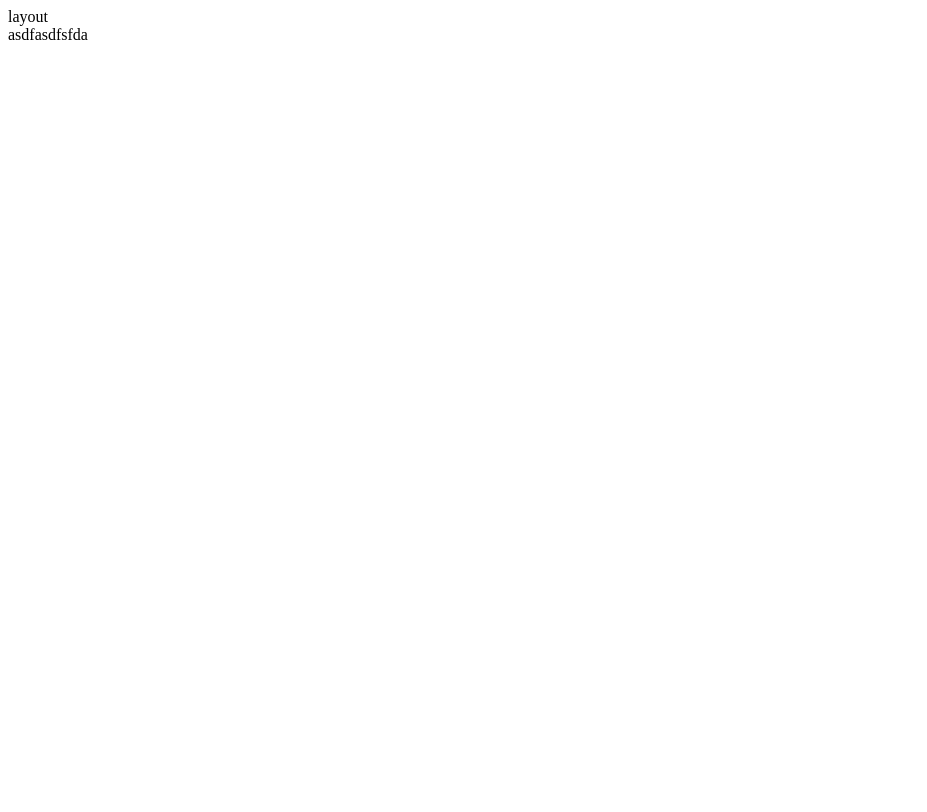
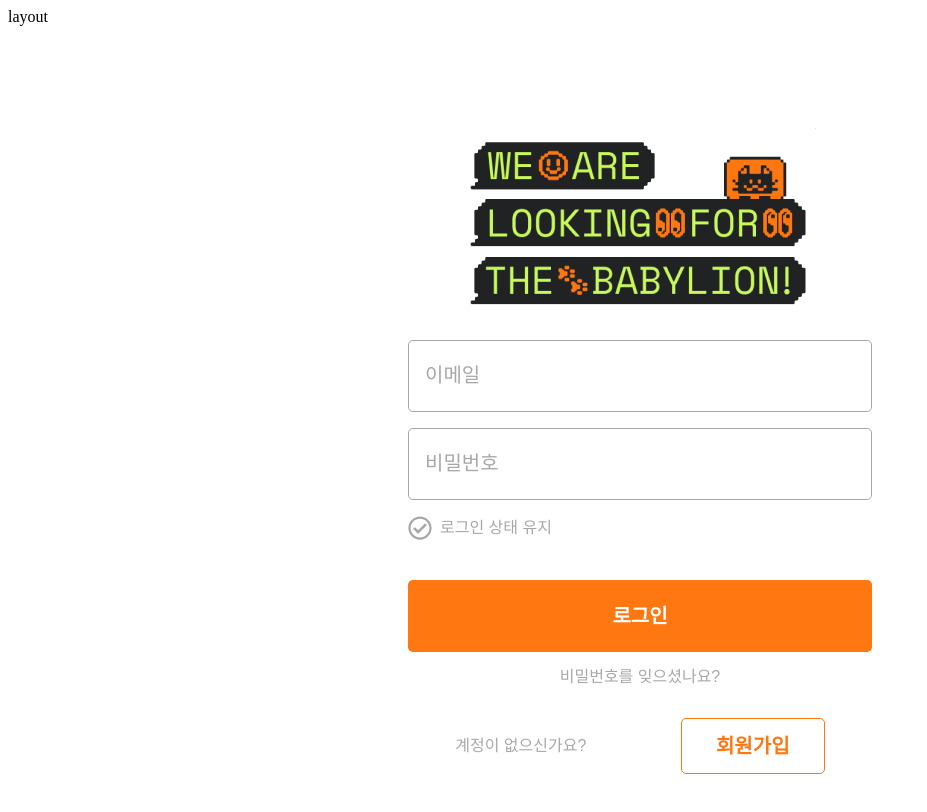
Before and after one commit to Likelion-YeungNam-Univ/yuLion_client, a React (Create React App) app: page /signin in a window 1280 px wide. Shown: the top 812 px of the page, without its empty margins (0-927 px from the left). Built offline with nearby package versions, Linux system fonts and the light colour scheme.

Commit message:
[feat] Signin page's  design & form logic

```diff
--- a/src/pages/Signin.js
+++ b/src/pages/Signin.js
@@ -1,9 +1,144 @@
+import { useForm } from "react-hook-form";
+import { Link } from "react-router-dom";
+import { FaRegCheckCircle, FaCheckCircle } from "react-icons/fa";
+import { useState } from "react";
+import {
+  SigninContainer,
+  SigninImg,
+  InputWrap,
+  SigninInput,
+  ErrorMsg,
+  KeepSigninBox,
+  Span,
+  SpanWrap,
+  IconBtnWrap,
+  SignInBtn,
+  SignupBox,
+  SignupBtn,
+} from "../styles/SigninStyle"
+
+// Test용 API
+const tempAPI = (data) => {
+  return new Promise((resolve,) => {
+    setTimeout(() => {
+      resolve({...data, isOK: true});
+    }, 1000);
+  });
+}
+
+
 const Signin = () => {
-    return (
-        <div>
-            asdfasdfsfda
-        </div>
-    );
+
+  const {
+    register,
+    handleSubmit,
+    formState: {isSubmitting, errors},
+  } = useForm()
+
+  const [keepSignin, setKeepSignin] = useState(false)
+
+  const handleKeepSignin = (e) => {
+    e.preventDefault()
+    setKeepSignin(!keepSignin)
+  }
+
+  const onSubmit = async(data) => {
+    console.log("data : ",data)
+    try {
+      const res = await tempAPI(data)
+      console.log(res)
+    } catch(e) {
+      console.error(e)
+    }
+  }
+
+
+  return (
+    <SigninContainer>
+      <form
+        noValidate
+        onSubmit={handleSubmit(onSubmit)}
+      >
+
+        <SigninImg src="./signin-image.png"></SigninImg>
+
+        {/* Email */}
+        <InputWrap>
+          <SigninInput
+            id="email"
+            type="email"
+            placeholder="이메일"
+            {...register("email", {
+              required: "이메일을 입력해 주세요.",
+            })}
+            disabled={isSubmitting}
+          ></SigninInput>
+          {errors.email && <ErrorMsg>
+            {errors.email.message}
+          </ErrorMsg>}
+        </InputWrap>
+
+
+        {/* Password */}
+        <InputWrap>
+          <SigninInput
+            id="password"
+            type="password"
+            placeholder="비밀번호"
+            {...register("password", {
+              required: "비밀번호를 입력해 주세요."
+            })}
+            disabled={isSubmitting}
+          ></SigninInput>
+          {errors.password && <ErrorMsg>
+            {errors.password.message}
+          </ErrorMsg>}
+        </InputWrap>
+
+
+        {/* Keep Sign in */}
+        <KeepSigninBox>
+          <IconBtnWrap
+            type="button"
+            $isCheck={keepSignin}
+            onClick={handleKeepSignin}
+          >
+            {keepSignin ? <FaCheckCircle /> : <FaRegCheckCircle />}
+          </IconBtnWrap>
+          <Span>
+            로그인 상태 유지
+          </Span>
+        </KeepSigninBox>
+
+        {/* Sign in Button */}
+        <SignInBtn type="submit" disabled={isSubmitting}>
+          로그인
+        </SignInBtn>
+
+        {/* Find Password */}
+        <SpanWrap>
+          <Link to={"/signup"} >
+            <Span>
+              비밀번호를 잊으셨나요?
+            </Span>
+          </Link>
+        </SpanWrap>
+
+
+        {/* Sign up */}
+        <SignupBox>
+          <Span>
+            계정이 없으신가요?
+          </Span>
+          <Link to={"/signup"} >
+            <SignupBtn>회원가입</SignupBtn>
+          </Link>
+        </SignupBox>
+
+
+      </form>
+    </SigninContainer>
+  );
 };
 
 export default Signin;
--- /dev/null
+++ b/src/styles/SigninStyle.js
@@ -0,0 +1,158 @@
+import styled from "styled-components";
+
+// FIXME : Header의 Height를 임시적으로 적용
+const HEADER_HEIGHT = "65px"
+
+// Color
+const GRAY30 = "#A8A8A8"
+const GRAY50 = "#1F1F1F"
+const PRIMARY = "#FF7710"
+const WHITE = "#FFFFFF"
+
+const SigninContainer = styled.div`
+  // FIXME : 글꼴 관련 변경 시 수정 필요
+  font-family: 'Pretendard Variable', sans-serif;
+  display: flex;
+  align-items: center;
+  width: 464px;
+  // FIXME : CSS 초기화 진행 시 {-16px} 부분 삭제
+  height: calc(100dvh - ${HEADER_HEIGHT} - 16px);
+  margin: auto;
+  padding-top: ${HEADER_HEIGHT};
+  & form{
+    width: 100%;
+  }
+
+  & a{
+    text-decoration: none;
+  }
+
+`
+
+const SigninImg = styled.img`
+  display: block;
+  margin: auto;
+  padding-bottom: 24px;
+`
+
+const InputWrap = styled.div`
+  margin-bottom: 16px;
+`
+const SigninInput = styled.input`
+  display: block;
+  width: 100%;
+  height: 72px;
+  padding: 16px;
+  font-size: 20px;
+  color: ${GRAY50};
+  box-sizing: border-box;
+  border-radius: 5px;
+  border: 1px solid ${GRAY30};
+  transition: 0.2s;
+
+  &::placeholder {
+    color: ${GRAY30};
+  }
+
+  &:focus{
+    outline: 0;
+    border: 1px solid ${PRIMARY};
+  }
+
+  &:disabled {
+    color: ${GRAY30};
+  }
+
+`
+
+const ErrorMsg = styled.span`
+  font-size: 14px;
+  color: red;
+  &::before{
+    margin: 0px 8px;
+    font-weight: 700;
+    content: "·";
+  }
+`
+
+const KeepSigninBox = styled.div`
+  display: flex;
+  align-items: center;
+  margin-bottom: 40px;
+`
+
+const Span = styled.span`
+  font-size: 16px;
+  line-height: 16px;
+  color: ${GRAY30};
+`
+
+const SpanWrap = styled.div`
+  display: flex;
+  justify-content: center;
+`
+
+const IconBtnWrap = styled.button`
+  padding: 0;
+  height: 24px;
+  width: 24px;
+  color: ${props => props.$isCheck ? PRIMARY : GRAY30};
+  margin-right: 8px;
+  font-size: 24px;
+  background-color: inherit;
+  border: none;
+  transition: 0.4s;
+  cursor: pointer;
+`
+
+const Btn = styled.button`
+  font-size: 20px;
+  line-height: 20px;
+  font-weight: 700;
+  border-radius: 5px;
+  border: none;
+  cursor: pointer;
+`
+
+const SignInBtn = styled(Btn)`
+  width: 100%;
+  height: 72px;
+  color: ${WHITE};
+  background-color: ${PRIMARY};
+  margin-bottom: 16px;
+  transition: 0.2s;
+  &:disabled {
+    background-color: ${GRAY30};
+  }
+`
+
+
+const SignupBox = styled.div`
+  display: flex;
+  justify-content: space-around;
+  align-items: center;
+  margin-top: 32px;
+`
+
+const SignupBtn = styled(Btn)`
+  width: 144px;
+  height: 56px;
+  border: 1px solid ${PRIMARY};
+  color: ${PRIMARY};
+  background-color: ${WHITE};
+`
+
+export {
+  SigninContainer,
+  SigninImg,
+  InputWrap,
+  SigninInput,
+  ErrorMsg,
+  KeepSigninBox,
+  Span,
+  SpanWrap,
+  IconBtnWrap,
+  SignInBtn,
+  SignupBox,
+  SignupBtn,
+}
```
Also changed, not shown: public/signin-image.png (added).
